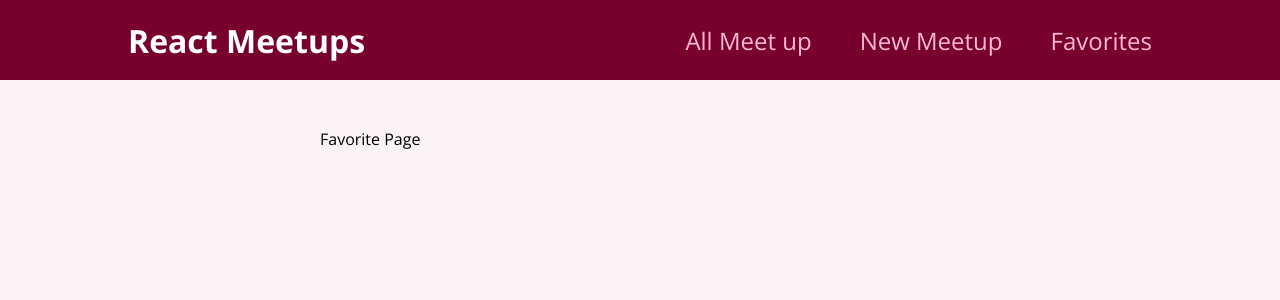
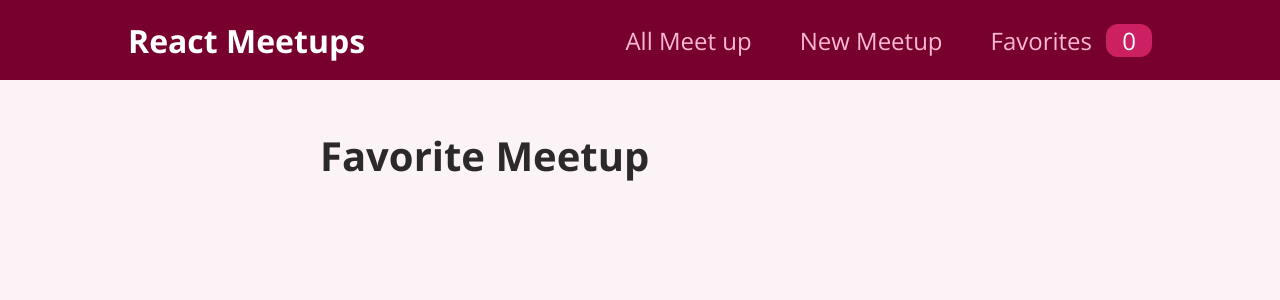
Before and after one commit to javie1199/meetup_app, a React (Create React App) app: page /favorites in a window 1280 px wide. Shown: the top 300 px of the page. Built offline with nearby package versions, Linux system fonts and the light colour scheme.

Commit message:
complete Add Favorite

```diff
--- a/src/components/layout/MainNavigation.js
+++ b/src/components/layout/MainNavigation.js
@@ -1,17 +1,30 @@
-import {Link} from 'react-router-dom'
-import classes from './MainNavigation.module.css'
+import { Link } from "react-router-dom";
+import classes from "./MainNavigation.module.css";
+import { useContext } from "react";
+import FavoritesContext from "../../store/favorites-context";
 
 function MainNavigation() {
+  const favoriteCtx = useContext(FavoritesContext);
+
   return (
     <header className={classes.header}>
       <h1 className={classes.logo}>React Meetups</h1>
       <ul>
-        <li><Link to='/'>All Meet up</Link></li>
-        <li><Link to='/new-meetup'>New Meetup</Link></li>
-        <li><Link to='/favorites'>Favorites</Link></li>
+        <li>
+          <Link to="/">All Meet up</Link>
+        </li>
+        <li>
+          <Link to="/new-meetup">New Meetup</Link>
+        </li>
+        <li>
+          <Link to="/favorites">
+            Favorites{" "}
+            <span className={classes.badge}>{favoriteCtx.totalFavorites}</span>
+          </Link>
+        </li>
       </ul>
     </header>
-  )
+  );
 }
 
-export default MainNavigation
+export default MainNavigation;
--- a/src/components/meetups/MeetupItem.js
+++ b/src/components/meetups/MeetupItem.js
@@ -1,23 +1,44 @@
-import Card from '../ui/Card'
-import classes from './MeetupItem.module.css'
-
+import Card from "../ui/Card";
+import classes from "./MeetupItem.module.css";
+import { useContext } from "react";
+import FavoritesContext from "../../store/favorites-context";
 
 function MeetupItem(props) {
+  const favoriteCtx = useContext(FavoritesContext);
+
+  const itemIsFavorite = favoriteCtx.itemIsFavorite(props.id);
+
+  function toogleFavoriteStatusHandler() {
+    if (itemIsFavorite) {
+      favoriteCtx.removeFavorite(props.id);
+    } else {
+      favoriteCtx.addFavorite({
+        id: props.id,
+        title: props.title,
+        address: props.address,
+        description: props.description,
+        image: props.image,
+      });
+    }
+  }
+
   return (
     <li className={classes.item}>
       <Card>
-        <img className={classes.image } src={props.image} alt={props.title} />
+        <img className={classes.image} src={props.image} alt={props.title} />
         <div className={classes.content}>
-          <h3>{ props.title}</h3>
-          <address>{ props.address }</address>
+          <h3>{props.title}</h3>
+          <address>{props.address}</address>
           <p>{props.description}</p>
           <div className={classes.actions}>
-            <button >Add to Favorites</button>
+            <button onClick={toogleFavoriteStatusHandler}>
+              {itemIsFavorite ? "Remove Favorite" : "Add to Favorite"}
+            </button>
           </div>
-      </div>
+        </div>
       </Card>
     </li>
-  )
+  );
 }
 
-export default MeetupItem
+export default MeetupItem;
--- a/src/index.js
+++ b/src/index.js
@@ -1,12 +1,16 @@
-import React from 'react';
-import ReactDOM from 'react-dom';
-import { BrowserRouter } from 'react-router-dom';
+import React from "react";
+import ReactDOM from "react-dom";
+import { BrowserRouter } from "react-router-dom";
 
-import './index.css';
-import App from './App';
+import "./index.css";
+import App from "./App";
+import { FavoritesContextProvider } from "./store/favorites-context";
 
 ReactDOM.render(
-  <BrowserRouter>
-  <App />
-  </BrowserRouter>,
-  document.getElementById('root'));
+  <FavoritesContextProvider>
+    <BrowserRouter>
+      <App />
+    </BrowserRouter>
+  </FavoritesContextProvider>,
+  document.getElementById("root")
+);
--- a/src/pages/Favorites.js
+++ b/src/pages/Favorites.js
@@ -1,5 +1,16 @@
+import MeetupList from "../components/meetups/MeetupList";
+import FavoritesContext from "../store/favorites-context";
+import { useContext } from "react";
+
 function Favorites() {
-  return <div>Favorite Page</div>
+  const favoriteCtx = useContext(FavoritesContext);
+
+  return (
+    <div>
+      <h1>Favorite Meetup</h1>
+      <MeetupList meetups={favoriteCtx.favorites}></MeetupList>
+    </div>
+  );
 }
 
-export default Favorites
+export default Favorites;
--- a/src/store/favorites-context.js
+++ b/src/store/favorites-context.js
@@ -5,10 +5,13 @@ import { createContext, useState } from "react";
 const FavoritesContext = createContext({
   favorites: [],
   totalFavorites: 0,
+  addFavorite: (favoriteMeetup) => {},
+  removeFavorite: (meetupId) => {},
+  itemIsFavorite: (meetupId) => {},
 });
 
 // provide info for all component need that info
-function FavoritesContextProvider(props) {
+export function FavoritesContextProvider(props) {
   const [userFavorites, setUserFavorites] = useState([]);
 
   function addFavoriteHandler(favoriteMeetup) {
@@ -34,6 +37,9 @@ function FavoritesContextProvider(props) {
   const context = {
     favorites: userFavorites,
     totalFavorites: userFavorites.length,
+    addFavorite: addFavoriteHandler,
+    removeFavorite: removeFavoriteHandler,
+    itemIsFavorite: itemIsFavoriteHandler,
   };
 
   return (
@@ -42,3 +48,5 @@ function FavoritesContextProvider(props) {
     </FavoritesContext.Provider>
   );
 }
+
+export default FavoritesContext;
```
